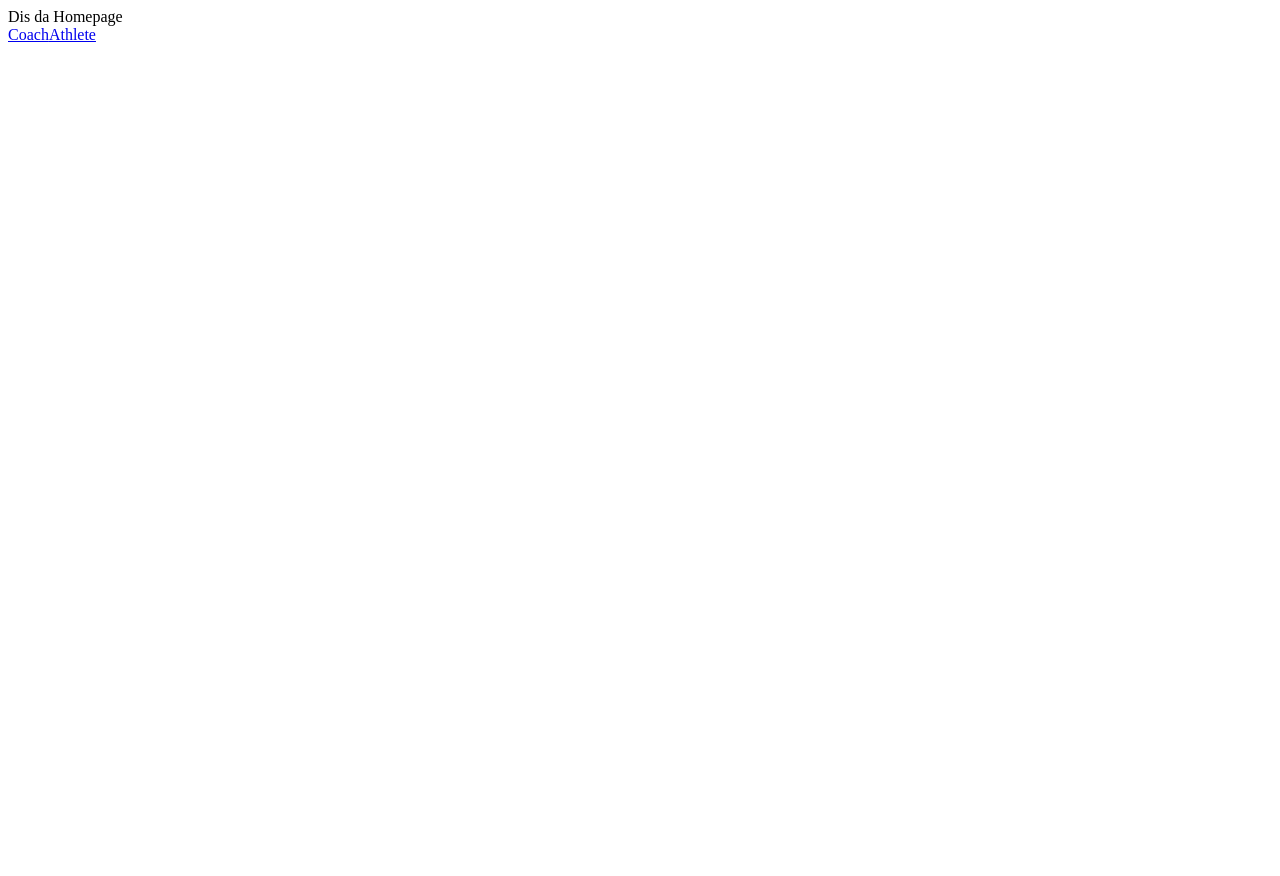
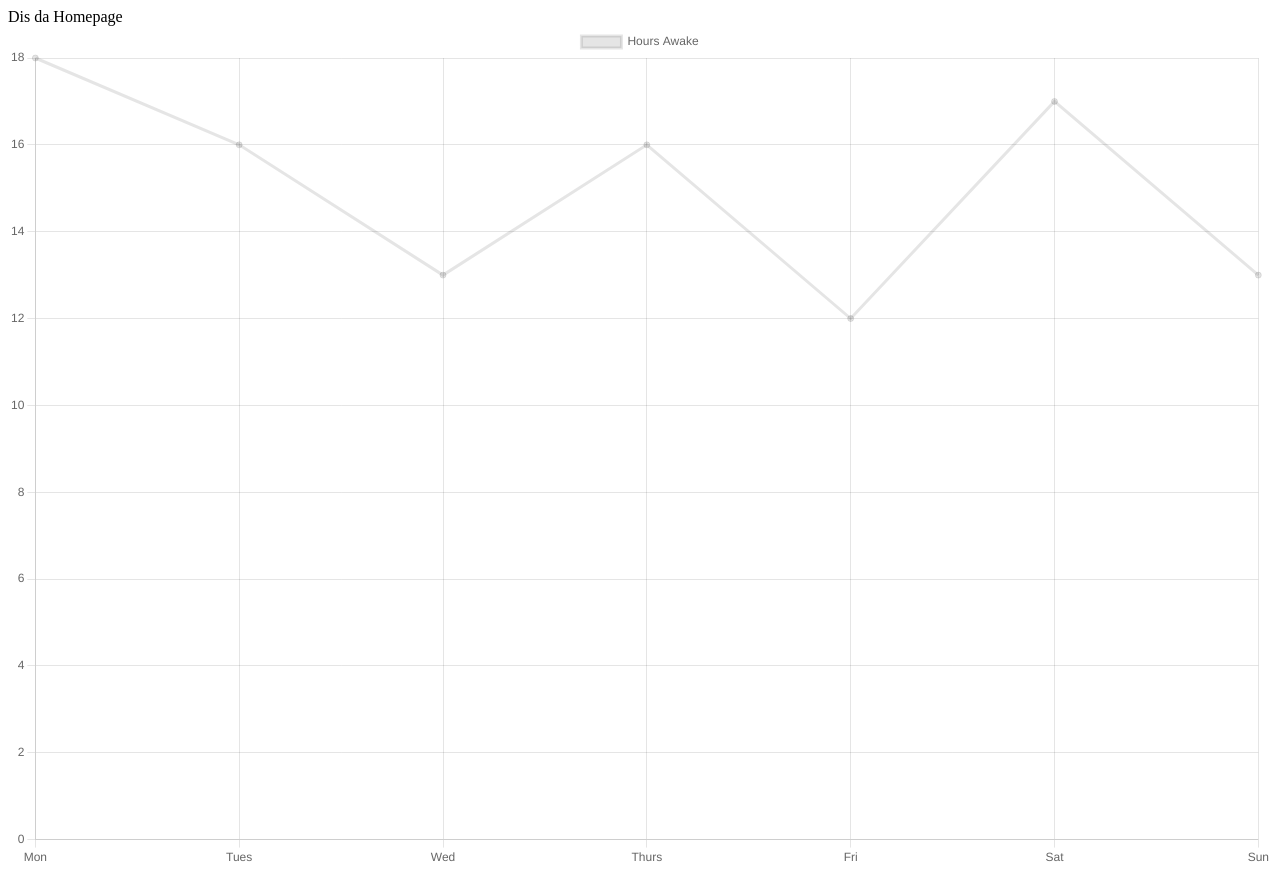
Before and after one commit to tommy2022/FINS, a React (Create React App) app: page / in a window 1280 px wide. Before the commit the page ends 800 px from the top, so only its background shows below. Built offline with nearby package versions, Linux system fonts and the light colour scheme.

Commit message:
install charts

```diff
--- a/package.json
+++ b/package.json
@@ -6,7 +6,9 @@
     "@testing-library/jest-dom": "^5.16.2",
     "@testing-library/react": "^12.1.3",
     "@testing-library/user-event": "^13.5.0",
+    "chart.js": "^3.7.1",
     "react": "^17.0.2",
+    "react-chartjs-2": "^4.0.1",
     "react-dom": "^17.0.2",
     "react-router-dom": "^6.2.1",
     "react-scripts": "5.0.0",
--- a/src/App.js
+++ b/src/App.js
@@ -9,11 +9,11 @@ function App() {
     <div className="App">
       <Routes>
         <Route exact path="/" element={<Homepage />} />
-        <Route path="/athlete/:id?" element={<Athlete />} />
-        <Route path="/coach/:id?" element={<Coach />} />
+        {/* <Route path="/athlete/:id?" element={<Athlete />} />
+        <Route path="/coach/:id?" element={<Coach />} /> */}
       </Routes>
-      <Link to="/coach">Coach</Link>
-      <Link to="/athlete">Athlete</Link>
+      {/* <Link to="/coach">Coach</Link>
+      <Link to="/athlete">Athlete</Link> */}
     </div>
   );
 }
--- a/src/Homepage.js
+++ b/src/Homepage.js
@@ -1,5 +1,9 @@
 import React from "react";
 
+import LineChart from "./components/LineChart";
+
 export default function Homepage() {
-  return <div>Dis da Homepage</div>;
+  return <div>Dis da Homepage
+    <LineChart />
+  </div>;
 }
--- /dev/null
+++ b/src/components/LineChart.js
@@ -0,0 +1,32 @@
+import React from "react";
+import { Chart as ChartJS } from 'chart.js/auto'
+import { Line } from 'react-chartjs-2';
+
+const LineChart = () => {
+    return (
+        <div>
+            <Line
+                data={{
+                    labels: ['Mon', 'Tues', 'Wed', 'Thurs', 'Fri', 'Sat', 'Sun'],
+                    datasets: [{
+                        label: 'Hours Awake',
+                        data: [18, 16, 13, 16, 12, 17, 13]
+                    }]
+                }}
+                options={{
+                    scales: {
+                        y: {
+                            beginAtZero: true
+                        }
+                    }
+                }
+
+                }
+                height={300}
+                width={450}
+            />
+        </div>
+    )
+}
+
+export default LineChart;
```
Also changed, not shown: 1 other file (tests, documents, lock files or other folders).
